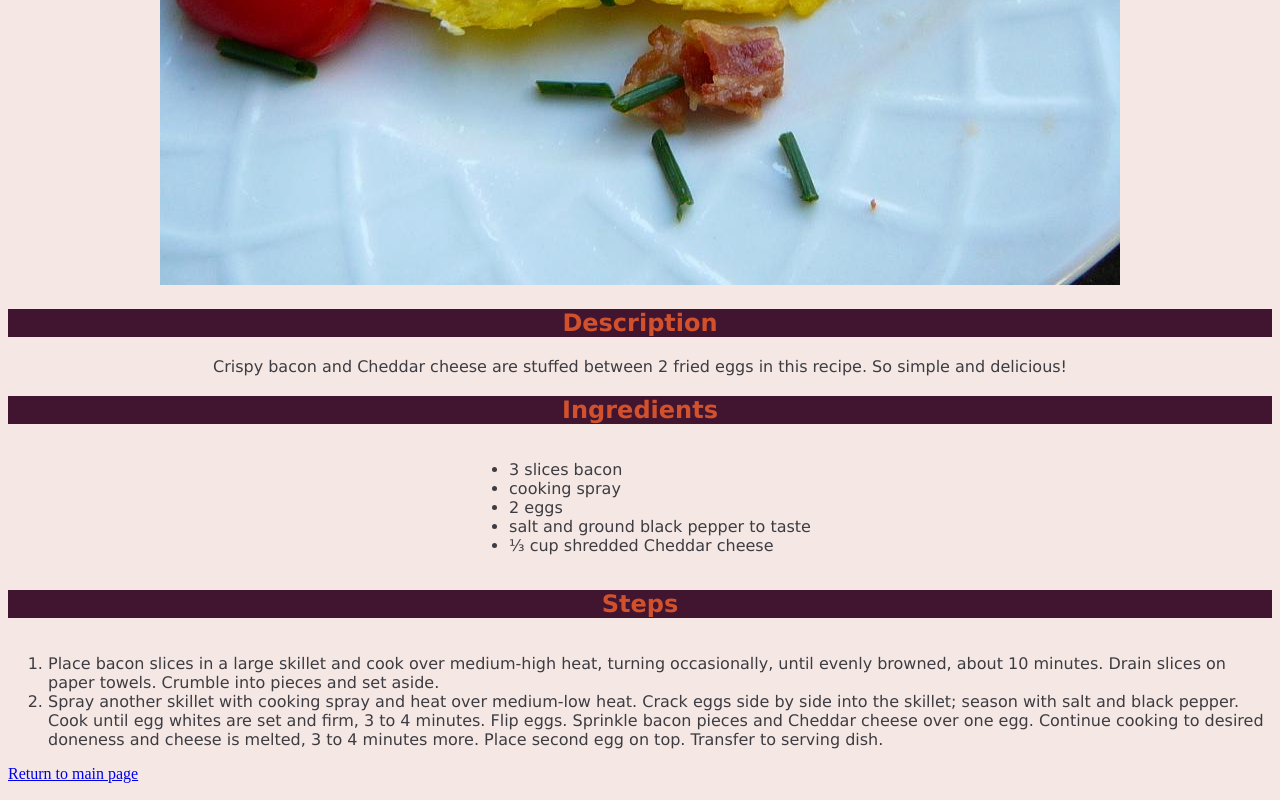
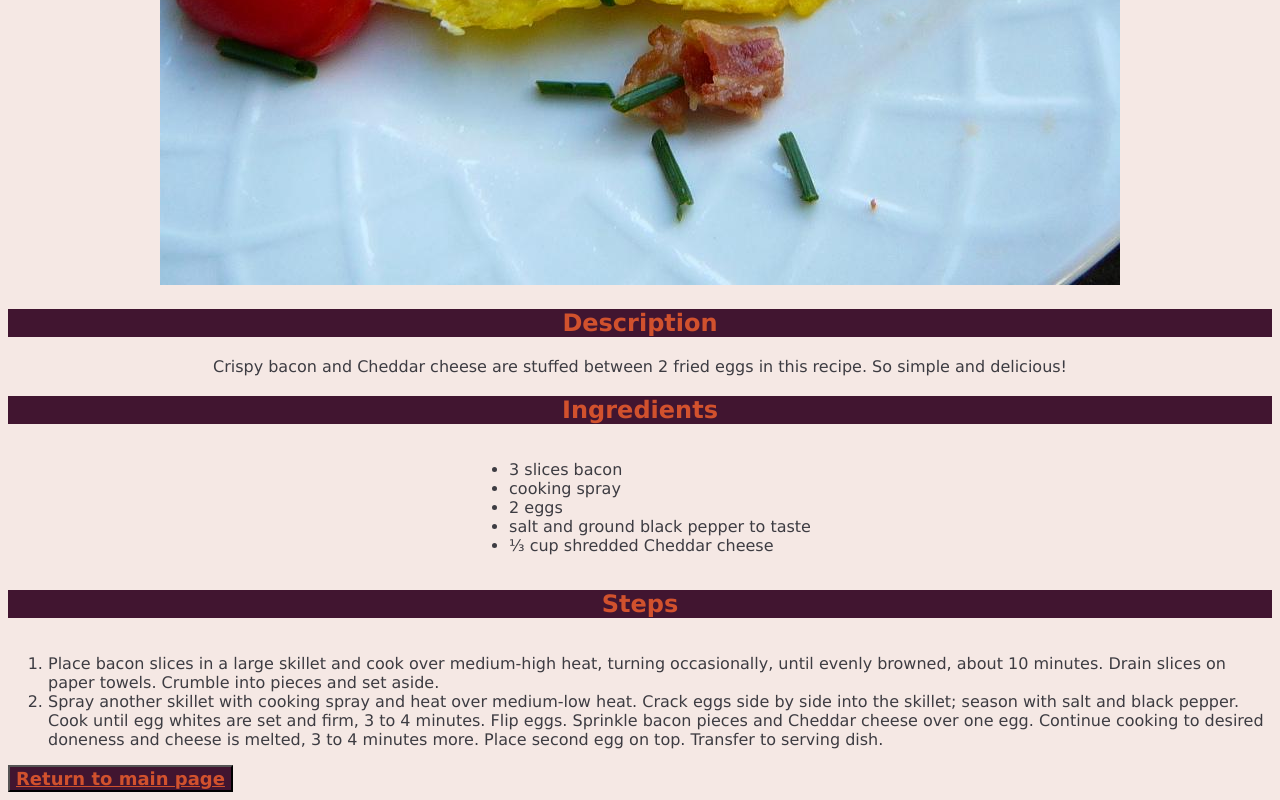
Before and after one commit to Overforest/odin-recipes, a plain HTML site: page recipes/breadless-fried-egg.html in a window 1280 px wide. Shown: the part 756-1556 px from the top of the page. Drawn offline with Linux system fonts and the light colour scheme.

Commit message:
Add a styled button for all 'Return to main page' links in all pages

```diff
--- a/recipes/breadless-fried-egg.html
+++ b/recipes/breadless-fried-egg.html
@@ -30,6 +30,6 @@
             <li>Spray another skillet with cooking spray and heat over medium-low heat. Crack eggs side by side into the skillet; season with salt and black pepper. Cook until egg whites are set and firm, 3 to 4 minutes. Flip eggs. Sprinkle bacon pieces and Cheddar cheese over one egg. Continue cooking to desired doneness and cheese is melted, 3 to 4 minutes more. Place second egg on top. Transfer to serving dish.</li>
         </ol>
     </div>
-    <a href="../index.html">Return to main page</a>
+    <button class="burgundy"><a href="../index.html" class="burgundy">Return to main page</a></button>
 </body>
 </html>
```
Also changed, not shown: recipes/croque-monsieur.html (+1 -1 lines), recipes/open-faced-egg.html (+1 -1 lines).
